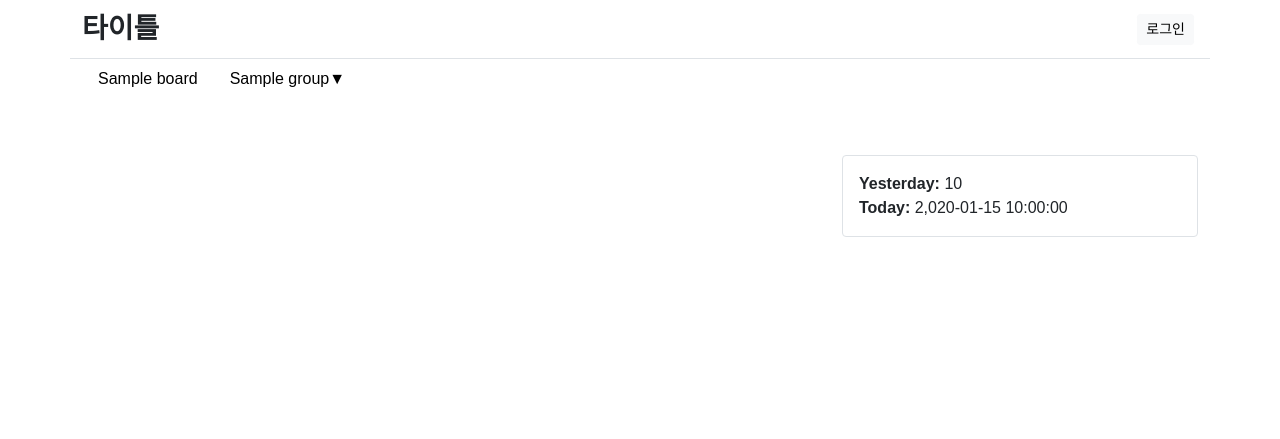
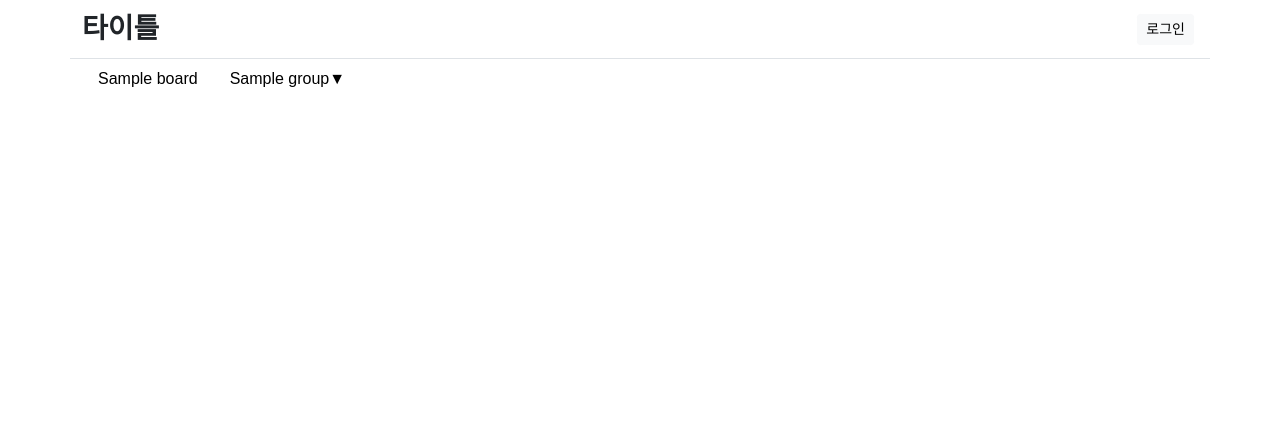
Before and after one commit to cwadven/NullyDjangoTemplate, a Django app: template templates/home.html in a window 1280 px wide. Shown: the top 439 px of the page. Run offline with Django 3.2, Linux system fonts and the light colour scheme; the template is opened without the code that fills it: most values are stand-ins (such as "Sample title", 1, 10 or a date in 2020); parts of the project's set-up code (start-up, migrations or seed data) failed here and were passed over; some libraries are stand-ins or nearby versions; some web fonts are replaced.

Commit message:
feat: 필요없는 것 삭제
= 필요없는 것 삭제

```diff
--- a/templates/base.html
+++ b/templates/base.html
@@ -234,16 +234,6 @@
         <div class="col-sm-12 col-md-7 col-lg-8 col-xl-8 col-xxl-9">{% block middle_left %}{% endblock %}</div>
         <div class="col-sm-12 col-md-5 col-lg-4 col-xl-4 col-xxl-3">
             {% block middle_right %}{% endblock %}
-            {% if request.path != '/custom_account/signup' %}
-                <div class="my-3 p-3 rounded border">
-                    <div>
-                        <span class="fw-bolder">Yesterday:</span> {{ visitor_info.yesterday|intcomma }}
-                    </div>
-                    <div>
-                        <span class="fw-bolder">Today:</span> {{ visitor_info.today|intcomma }}
-                    </div>
-                </div>
-            {% endif %}
         </div>
     </div>
 </div>
```
